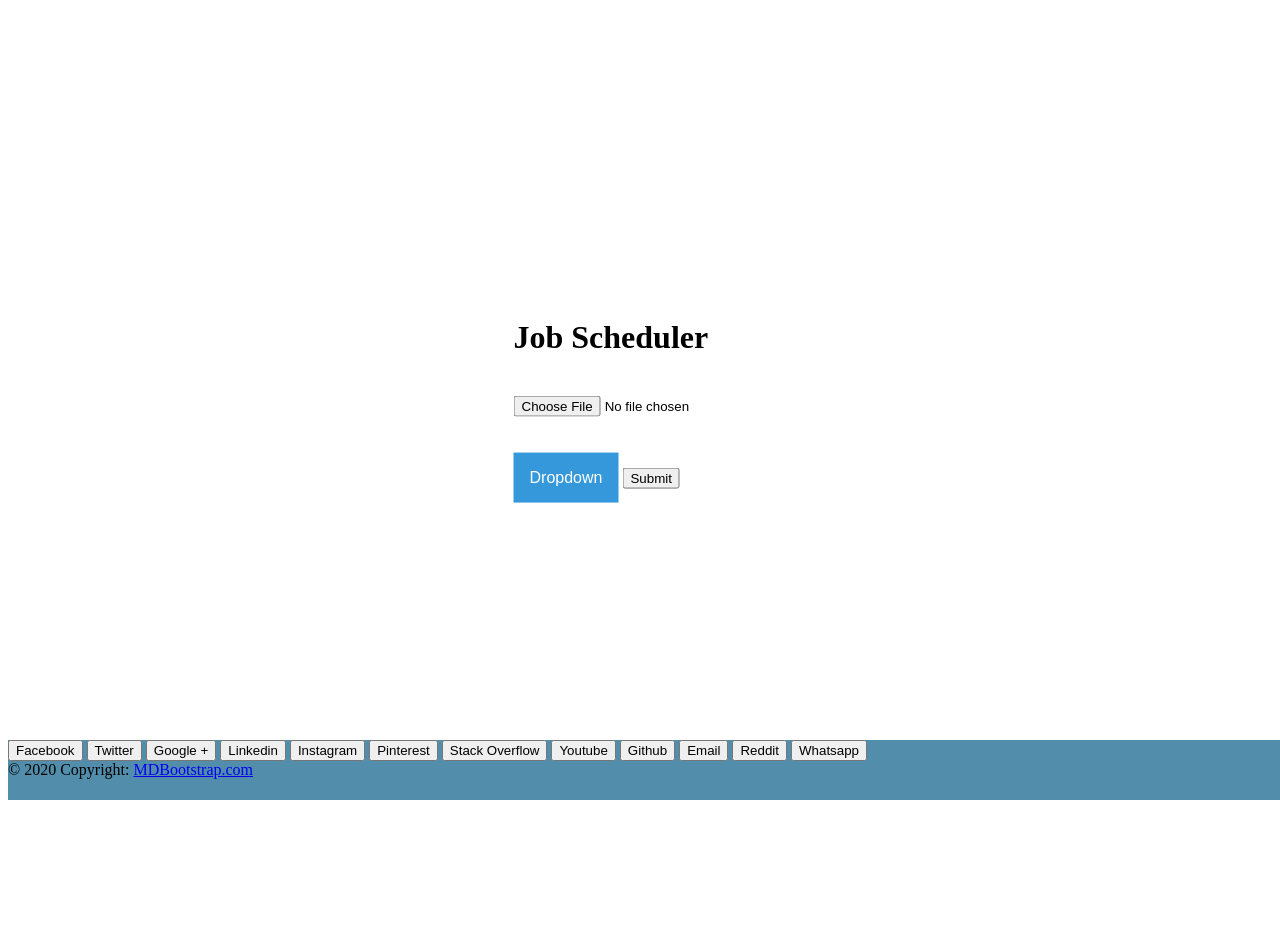
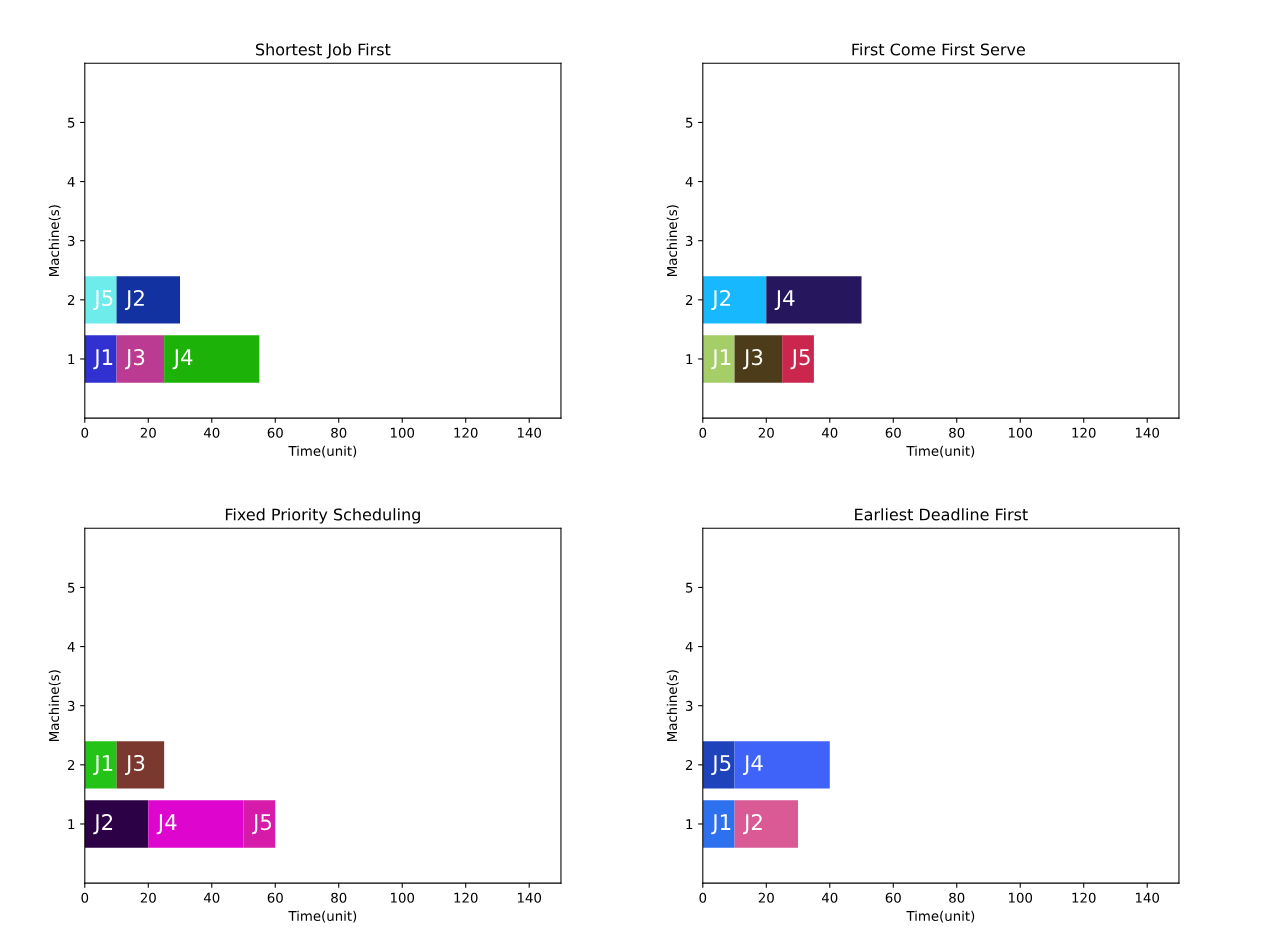
Before and after one commit to vikash-6057/JobShopWEb, a Django app: page / in a window 1280 px wide. Shown: the top 933 px of the page. Before the commit the page ends 800 px from the top, so only its background shows below. Run offline with Django 4.2, Linux system fonts and the light colour scheme; data comes from the database, SQL or seed files in the repository.

Commit message:
graphis added to html requirements.txt created

```diff
--- a/scheduler/JobShopImp/service/JobSchedulerServiceImpl.py
+++ b/scheduler/JobShopImp/service/JobSchedulerServiceImpl.py
@@ -1,6 +1,6 @@
 from scheduler.JobShopImp.ion import Job,EDF
 from functools import cmp_to_key
-
+from io import StringIO
 import matplotlib.pyplot as plt
 import random
 class JobSchedulerServiceImpl():
@@ -34,8 +34,13 @@ class JobSchedulerServiceImpl():
 
 
         plt.title(f_name)
+        imageData = StringIO()
+        fig.savefig(imageData,format='svg')
+        imageData.seek(0)
+        data = imageData.getvalue()
+        return data
         # plt.legend()
-        plt.show()
+        # plt.show()
 
 
     def assignThreadsToJobs(self, threadNo:int, job:list):
@@ -81,7 +86,7 @@ class JobSchedulerServiceImpl():
                 print(name, end=" ")
             print()
 
-        self.plot_gantt(threadNo,machine_thread,f_name,job_name_legend)
+        return self.plot_gantt(threadNo,machine_thread,f_name,job_name_legend)
 
     def shortestJobFirst(self, threadNo:int, job:list):
         print("Shortest Job First : ")
@@ -94,14 +99,14 @@ class JobSchedulerServiceImpl():
             return j1.getDuration()-j2.getDuration()
         jobs.sort(key=cmp_to_key(comparator))
         threads,machine_thread,job_name_legend = self.assignThreadsToJobs(threadNo, jobs)
-        self.displayScheduledJobs(threads,machine_thread,f_name,threadNo,job_name_legend)
+        return self.displayScheduledJobs(threads,machine_thread,f_name,threadNo,job_name_legend)
 
     def firstComeFirstServe(self, threadNo:int, job):
         print("First Come First Serve : ")
         jobs = job
         f_name = "First Come First Serve "
         threads,machine_thread,job_name_legend = self.assignThreadsToJobs(threadNo, jobs)
-        self.displayScheduledJobs(threads,machine_thread,f_name,threadNo,job_name_legend)
+        return self.displayScheduledJobs(threads,machine_thread,f_name,threadNo,job_name_legend)
 
     def fixedPriorityScheduling(self, threadNo:int, job:list):
         print("Fixed Priority Scheduling : ")
@@ -116,7 +121,7 @@ class JobSchedulerServiceImpl():
             return int(j1.getPriority()-j2.getPriority())
         jobs.sort(key=cmp_to_key(comparator))
         threads,machine_thread,job_name_legend = self.assignThreadsToJobs(threadNo, jobs)
-        self.displayScheduledJobs(threads,machine_thread,f_name,threadNo,job_name_legend)
+        return self.displayScheduledJobs(threads,machine_thread,f_name,threadNo,job_name_legend)
 
     def assignThreadsToJobsForEdf(self, threadNo:int, jobs:list):
         threads = dict()
@@ -164,7 +169,7 @@ class JobSchedulerServiceImpl():
             for name in threads[entry].getJobNames():
                 print(name, end=" ")
             print()
-        self.plot_gantt(threadNo,machine_thread,f_name,job_name_legend)
+        return self.plot_gantt(threadNo,machine_thread,f_name,job_name_legend)
 
     def earliestDeadlineFirst(self, threadNo:int, job:list):
         print("Earliest Deadline First : ")
@@ -182,4 +187,4 @@ class JobSchedulerServiceImpl():
 
         jobs.sort(key=cmp_to_key(comparator))
         threads,machine_thread,job_name_legend = self.assignThreadsToJobsForEdf(threadNo, jobs)
-        self.displayScheduledJobsForEdf(threads,machine_thread,f_name,threadNo,job_name_legend)
+        return self.displayScheduledJobsForEdf(threads,machine_thread,f_name,threadNo,job_name_legend)
--- a/scheduler/views.py
+++ b/scheduler/views.py
@@ -1,32 +1,41 @@
 from django.shortcuts import render
+from matplotlib.style import context
 from .models import JobModel
 from .JobShopImp.ion.Job import Job
 from .JobShopImp.service.JobSchedulerServiceImpl import JobSchedulerServiceImpl
 
 # Create your views here.
 def index(request):
-    # jobScheduler = JobSchedulerServiceImpl()
-    # jobs = list()
-    # job = Job()
-    # no_machines = 1
+    jobScheduler = JobSchedulerServiceImpl()
+    jobs = list()
+    no_machines = 2
     # no_machines = int(input("Enter number of machine(s) :"))
     # input_file_name = input("Select a '.txt' file : ")
     # print()
-    # input_file = open(input_file_name,"r")
-    # for line in input_file:
-    #     name,duration,priority,deadline,user_type = line.split(',')
-    #     job = Job.Job()
-    #     job.setDeadline(int(deadline))
-    #     job.setJobName(name)
-    #     job.setDuration(int(duration))
-    #     job.setPriority(int(priority))
-    #     job.setUserType(int(user_type))
-    #     jobs.append(job)
-    # jobScheduler.firstComeFirstServe(no_machines, jobs)
-    # print()
-    # jobScheduler.shortestJobFirst(no_machines, jobs)
-    # print()
-    # jobScheduler.fixedPriorityScheduling(no_machines, jobs)
-    # print()
-    # jobScheduler.earliestDeadlineFirst(no_machines, jobs)
-    return render(request, 'Index.html')
+    job_data = JobModel.objects.all()[:1]
+    input_file_name = job_data[0].job.path
+    input_file = open(input_file_name,"r")
+    for line in input_file:
+        name,duration,priority,deadline,user_type = line.split(',')
+        job = Job()
+        job.setDeadline(int(deadline))
+        job.setJobName(name)
+        job.setDuration(int(duration))
+        job.setPriority(int(priority))
+        job.setUserType(int(user_type))
+        jobs.append(job)
+    input_file.close()
+    fcfs = jobScheduler.firstComeFirstServe(no_machines, jobs)
+    print()
+    sjf = jobScheduler.shortestJobFirst(no_machines, jobs)
+    print()
+    fps = jobScheduler.fixedPriorityScheduling(no_machines, jobs)
+    print()
+    edf = jobScheduler.earliestDeadlineFirst(no_machines, jobs)
+    context = {
+        'fcfs':fcfs,
+        'sjf':sjf,
+        'fps':fps,
+        'edf':edf
+    }
+    return render(request, 'Index.html',context)
--- a/templates/Index.html
+++ b/templates/Index.html
@@ -1,9 +1,10 @@
 <!DOCTYPE html>
 <html lang="en">
 	<head>
- <meta charset="UTF-8">
+		<meta charset="UTF-8" />
 		<title>Project</title>
 	</head>
+	{% comment %}
 	<style>
 		.content {
 			max-width: 500px;
@@ -18,7 +19,7 @@
 			transform: translate(-50%, -50%);
 		}
 		.dropbtn {
-  background-color: #3498DB;
+			background-color: #3498db;
 			color: white;
 			padding: 16px;
 			font-size: 16px;
@@ -26,11 +27,10 @@
 			cursor: pointer;
 		}
 
-
-
 		/* Dropdown button on hover & focus */
-.dropbtn:hover, .dropbtn:focus {
-  background-color: #2980B9;
+		.dropbtn:hover,
+		.dropbtn:focus {
+			background-color: #2980b9;
 		}
 
 		/* The container <div> - needed to position the dropdown content */
@@ -45,7 +45,7 @@
 			position: absolute;
 			background-color: #f1f1f1;
 			min-width: 160px;
-  box-shadow: 0px 8px 16px 0px rgba(0,0,0,0.2);
+			box-shadow: 0px 8px 16px 0px rgba(0, 0, 0, 0.2);
 			z-index: 1;
 		}
 
@@ -58,94 +58,90 @@
 		}
 
 		#footer {
-   position:absolute;
-   bottom:0;
-   width:100%;
-   height:60px;   /* Height of the footer */
-   background:rgb(82, 142, 172);
+			position: absolute;
+			bottom: 0;
+			width: 100%;
+			height: 60px; /* Height of the footer */
+			background: rgb(82, 142, 172);
 		}
 	</style>
+	{% endcomment %}
 
 	<body>
-    <div class="center">
-    <div class="content">
-
-    <h1>Job Scheduler</h1><br>
-     <form action="/action_page.php">
-        <input type="file" id="myFile" name="filename">
-        <br>
-        <br>
-        <br>
-        <div class="dropdown">
-            <button onclick="myFunction()" class="dropbtn">Dropdown</button>
-            <div id="myDropdown" class="dropdown-content">
-              <a href="/">Link 1</a>
-              <a href="/admin">Link 2</a>
-              <a href="">Link 3</a>
-            </div>
-          </div>
-        <input type="submit">
-     </form>
-
-    </div>
-
-
-    </div>
+		{% comment %} All figures {% endcomment %}
+		<div>{{sjf|safe}} {{fcfs|safe}} {{fps|safe}} {{edf|safe}}</div>
 		<!-- Footer -->
 		<div class="page-footer font-small cyan darken-3" id="footer">
-
 			<!-- Footer Elements -->
 			<div class="container">
-
 				<!-- Grid row-->
 				<div class="row">
-
 					<!-- Grid column -->
 					<div class="col-md-12 py-5">
 						<div class="mb-5 flex-center">
-
 							<!--Facebook-->
-<button type="button" class="btn btn-fb"><i class="fab fa-facebook-f pr-1"></i> Facebook</button>
+							<button type="button" class="btn btn-fb">
+								<i class="fab fa-facebook-f pr-1"></i> Facebook
+							</button>
 							<!--Twitter-->
-<button type="button" class="btn btn-tw"><i class="fab fa-twitter pr-1"></i> Twitter</button>
+							<button type="button" class="btn btn-tw">
+								<i class="fab fa-twitter pr-1"></i> Twitter
+							</button>
 							<!--Google +-->
-<button type="button" class="btn btn-gplus"><i class="fab fa-google-plus-g pr-1"></i> Google +</button>
+							<button type="button" class="btn btn-gplus">
+								<i class="fab fa-google-plus-g pr-1"></i> Google +
+							</button>
 							<!--Linkedin-->
-<button type="button" class="btn btn-li"><i class="fab fa-linkedin-in pr-1"></i> Linkedin</button>
+							<button type="button" class="btn btn-li">
+								<i class="fab fa-linkedin-in pr-1"></i> Linkedin
+							</button>
 							<!--Instagram-->
-<button type="button" class="btn btn-ins"><i class="fab fa-instagram pr-1"></i> Instagram</button>
+							<button type="button" class="btn btn-ins">
+								<i class="fab fa-instagram pr-1"></i> Instagram
+							</button>
 							<!--Pinterest-->
-<button type="button" class="btn btn-pin"><i class="fab fa-pinterest pr-1"></i> Pinterest</button>
+							<button type="button" class="btn btn-pin">
+								<i class="fab fa-pinterest pr-1"></i> Pinterest
+							</button>
 							<!--Stack Overflow-->
-<button type="button" class="btn btn-so"><i class="fab fa-stack-overflow pr-1"></i> Stack Overflow</button>
+							<button type="button" class="btn btn-so">
+								<i class="fab fa-stack-overflow pr-1"></i> Stack Overflow
+							</button>
 							<!--Youtube-->
-<button type="button" class="btn btn-yt"><i class="fab fa-youtube pr-1"></i> Youtube</button>
+							<button type="button" class="btn btn-yt">
+								<i class="fab fa-youtube pr-1"></i> Youtube
+							</button>
 							<!--Github-->
-<button type="button" class="btn btn-git"><i class="fab fa-github pr-1"></i> Github</button>
+							<button type="button" class="btn btn-git">
+								<i class="fab fa-github pr-1"></i> Github
+							</button>
 							<!--Email-->
-<button type="button" class="btn btn-email"><i class="fas fa-envelope pr-1"></i> Email</button>
+							<button type="button" class="btn btn-email">
+								<i class="fas fa-envelope pr-1"></i> Email
+							</button>
 							<!--Reddit-->
-<button type="button" class="btn btn-reddit"><i class="fab fa-reddit-alien pr-1"></i> Reddit</button>
+							<button type="button" class="btn btn-reddit">
+								<i class="fab fa-reddit-alien pr-1"></i> Reddit
+							</button>
 							<!--WhatsApp-->
-<button type="button" class="btn btn-whatsapp"><i class="fab fa-whatsapp pr-1"></i> Whatsapp</button>
+							<button type="button" class="btn btn-whatsapp">
+								<i class="fab fa-whatsapp pr-1"></i> Whatsapp
+							</button>
 						</div>
 					</div>
 					<!-- Grid column -->
-
 				</div>
 				<!-- Grid row-->
-
 			</div>
 			<!-- Footer Elements -->
 
 			<!-- Copyright -->
-    <div class="footer-copyright text-center py-3">© 2020 Copyright:
+			<div class="footer-copyright text-center py-3">
+				© 2020 Copyright:
 				<a href="https://mdbootstrap.com/"> MDBootstrap.com</a>
 			</div>
 			<!-- Copyright -->
-
 		</div>
 		<!-- Footer -->
-
 	</body>
 </html>
```
Also changed, not shown: requirements.txt (added, +14 -0 lines). Lines whose indentation alone changed are shown as unchanged.
